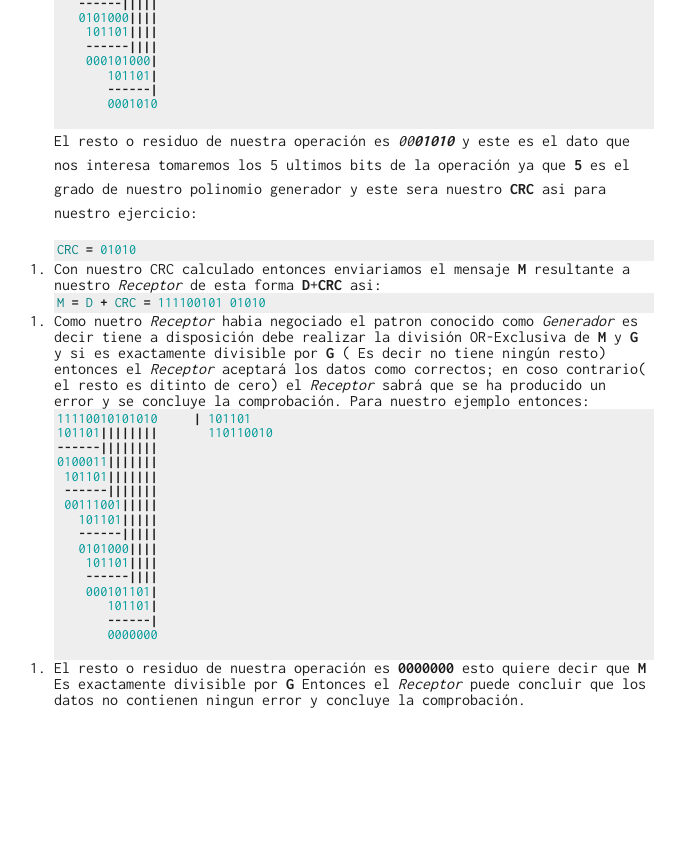
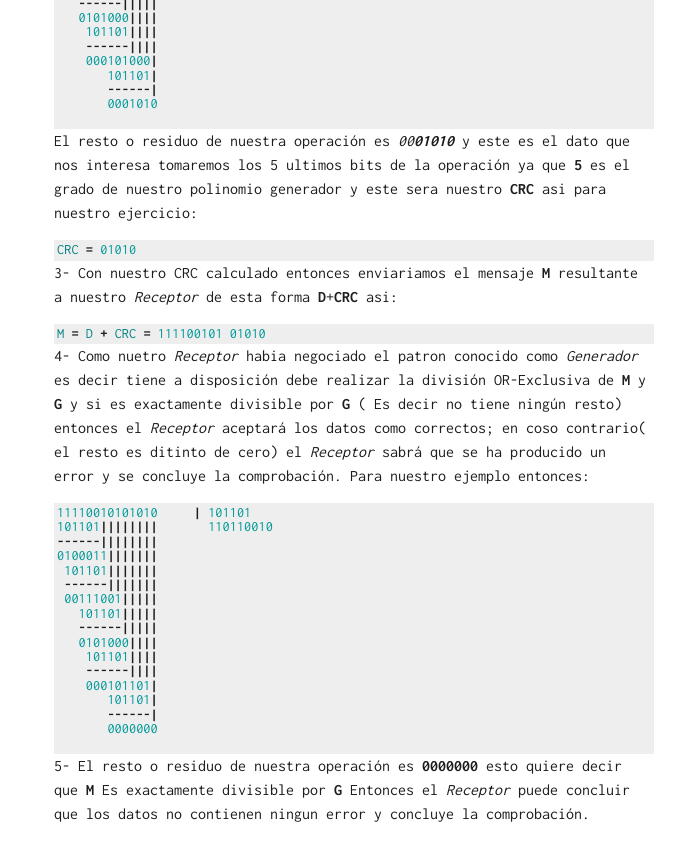
Before and after one commit to AlbCM/albcm.github.io, a Jekyll site: the page built from _posts/16-09-07-Codigo-de-redundancia-ciclica-CRC.markdown, in a window 1280 px wide and 900 px high, scrolled down 1711 px. Shown: the top 861 px of the window, without its empty margins (286-971 px from the left). Built offline with Jekyll 4.4.1, drawn with Linux system fonts in a browser that asks for light colours; comment, search, counter and statistics services are not loaded; before the commit the page ends 2509 px from its top, so only the background shows below that.

Commit message:
Update 16-09-07-Codigo-de-redundancia-ciclica-CRC.markdown

```diff
--- a/_posts/16-09-07-Codigo-de-redundancia-ciclica-CRC.markdown
+++ b/_posts/16-09-07-Codigo-de-redundancia-ciclica-CRC.markdown
@@ -80,12 +80,12 @@ El resto o residuo de nuestra operación es *00**01010*** y este es el dato que
 CRC = 01010
 {% endhighlight %}
 
-3. Con nuestro CRC calculado entonces enviariamos el mensaje **M** resultante a nuestro *Receptor* de esta forma **D**+**CRC** asi:
+3- Con nuestro CRC calculado entonces enviariamos el mensaje **M** resultante a nuestro *Receptor* de esta forma **D**+**CRC** asi:
 {% highlight ruby  %}
 M = D + CRC = 111100101 01010
 {% endhighlight %}
 
-4. Como nuetro *Receptor* habia negociado el patron conocido como *Generador* es decir tiene a disposición  debe realizar la división OR-Exclusiva de **M** y **G** y si es exactamente divisible por **G** ( Es decir no tiene ningún resto) entonces el *Receptor* aceptará los datos como correctos; en coso contrario( el resto es ditinto de cero) el *Receptor* sabrá que se ha producido un error y se concluye la comprobación. Para nuestro ejemplo entonces:
+4- Como nuetro *Receptor* habia negociado el patron conocido como *Generador* es decir tiene a disposición  debe realizar la división OR-Exclusiva de **M** y **G** y si es exactamente divisible por **G** ( Es decir no tiene ningún resto) entonces el *Receptor* aceptará los datos como correctos; en coso contrario( el resto es ditinto de cero) el *Receptor* sabrá que se ha producido un error y se concluye la comprobación. Para nuestro ejemplo entonces:
 
 {% highlight ruby  %}
 11110010101010     | 101101
@@ -107,4 +107,4 @@ M = D + CRC = 111100101 01010
 
 {% endhighlight %}
 
-5. El resto o residuo de nuestra operación es **0000000** esto quiere decir que **M** Es exactamente divisible por **G** Entonces el *Receptor* puede concluir que los datos no contienen ningun error y concluye la comprobación.
+5- El resto o residuo de nuestra operación es **0000000** esto quiere decir que **M** Es exactamente divisible por **G** Entonces el *Receptor* puede concluir que los datos no contienen ningun error y concluye la comprobación.
```
